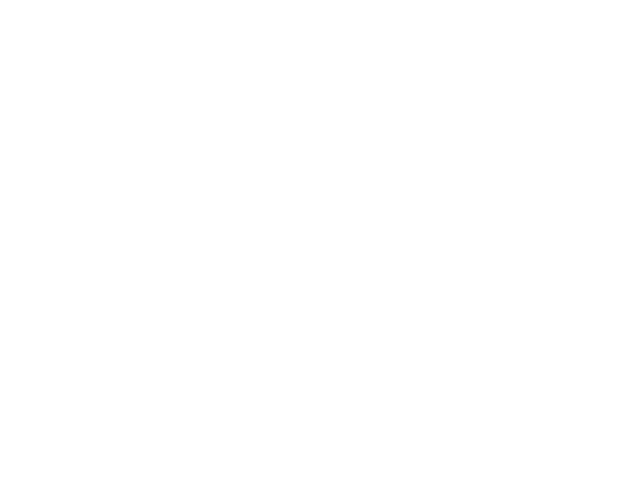
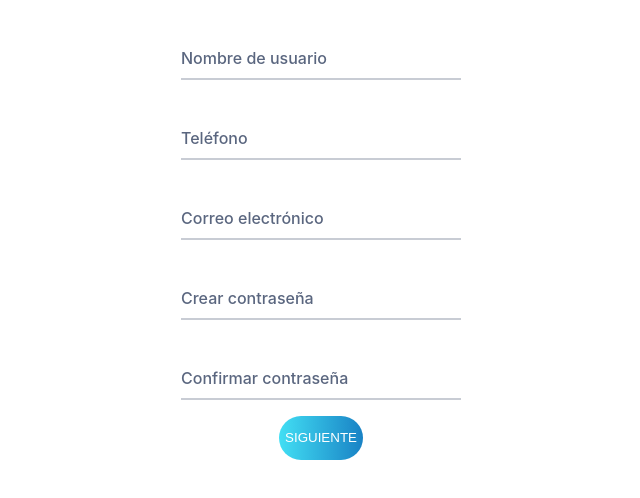
Before and after one commit to sandyGonzalez/hackaton-reto-car-cleaner, a React (Create React App) app in the folder hackaton-reto-car-cleaner/: page /registerUser in a window 1280 px wide. Shown: the top 498 px of the page, without its empty margins (319-959 px from the left). Built offline with nearby package versions, Linux system fonts and the light colour scheme.

Commit message:
Agregando formulario de registro para el usuario, agregamos la vista para el registro formulario

```diff
--- a/hackaton-reto-car-cleaner/src/App.js
+++ b/hackaton-reto-car-cleaner/src/App.js
@@ -2,14 +2,16 @@
 import './App.css';
 import { BrowserRouter as Router, Route, Switch } from 'react-router-dom';
 import Welcome from './views/Welcome/index'
+import RegisterEmployee from './views/RegisterEmployee/index'
+import RegisterUser from './views/RegisterUser/index'
 
 function App() {
   return (
     <Router>
       <Switch>
         {/* <Route exact path = "/" render = {props => <Welcome/>}></Route> */}
-        {/* <Route exact path = "/registerUser" render = {props => <RegisterUser/>}></Route> */}
-        {/* <Route exact path = "/registerEmployee" render = {props => <RegisterEmployee/>}></Route> */}
+        <Route exact path = "/registerUser" render = {props => <RegisterUser/>}></Route>
+         <Route exact path = "/registerEmployee" render = {props => <RegisterEmployee/>}></Route>
         <Route exact path = "/welcome" render = {props => <Welcome/>}></Route>
       </Switch>
     </Router>
--- a/hackaton-reto-car-cleaner/src/components/Button/style.css
+++ b/hackaton-reto-car-cleaner/src/components/Button/style.css
@@ -3,4 +3,5 @@
     background: linear-gradient(90deg, rgba(66, 223, 244, 1) 0%, rgba(25, 130, 197, 1) 100%);
     border-radius: 40px;
     border: none;
+    color: white;
 }
--- /dev/null
+++ b/hackaton-reto-car-cleaner/src/components/FormUser/index.jsx
@@ -0,0 +1,41 @@
+import React from "react";
+import {Input} from '../';
+import "./style.css";
+import Button from '../Button/index'
+const FormUser = () => {
+
+    return (
+        <form className="form-employee">
+            <Input
+                type="text"
+                name="name"
+                placeholder="Nombre de usuario"
+            />
+             <Input
+                type="number"
+                name="phone"
+                placeholder="Teléfono"
+            />
+            <Input
+                type="text"
+                name="email"
+                placeholder="Correo electrónico"
+            />
+
+             <Input
+                type="password"
+                name="password"
+                placeholder="Crear contraseña"
+            />
+             <Input
+                type="password"
+                name="confirm-password"
+                placeholder="Confirmar contraseña"
+            />
+            <Button text = "SIGUIENTE"/>
+        </form>
+    )
+
+}
+
+export default FormUser;
--- a/hackaton-reto-car-cleaner/src/views/RegisterUser/index.jsx
+++ b/hackaton-reto-car-cleaner/src/views/RegisterUser/index.jsx
@@ -0,0 +1,15 @@
+import React from 'react';
+import FormUser from '../../components/FormUser/index';
+import './style.css';
+
+
+const RegisterUser = () => {
+
+    return (
+        <section className="register-user">
+            <FormUser/>
+        </section>
+    )
+}
+
+export default RegisterUser
--- a/hackaton-reto-car-cleaner/src/views/RegisterUser/style.css
+++ b/hackaton-reto-car-cleaner/src/views/RegisterUser/style.css
@@ -0,0 +1,9 @@
+.form-user {
+    width: 100%;
+    padding: 1rem;
+    display: flex;
+    height: fit-content;
+    align-items: center;
+    flex-direction: column;
+    justify-content: center;
+}
```
Also changed, not shown: hackaton-reto-car-cleaner/src/components/FormUser/style.css (added).
